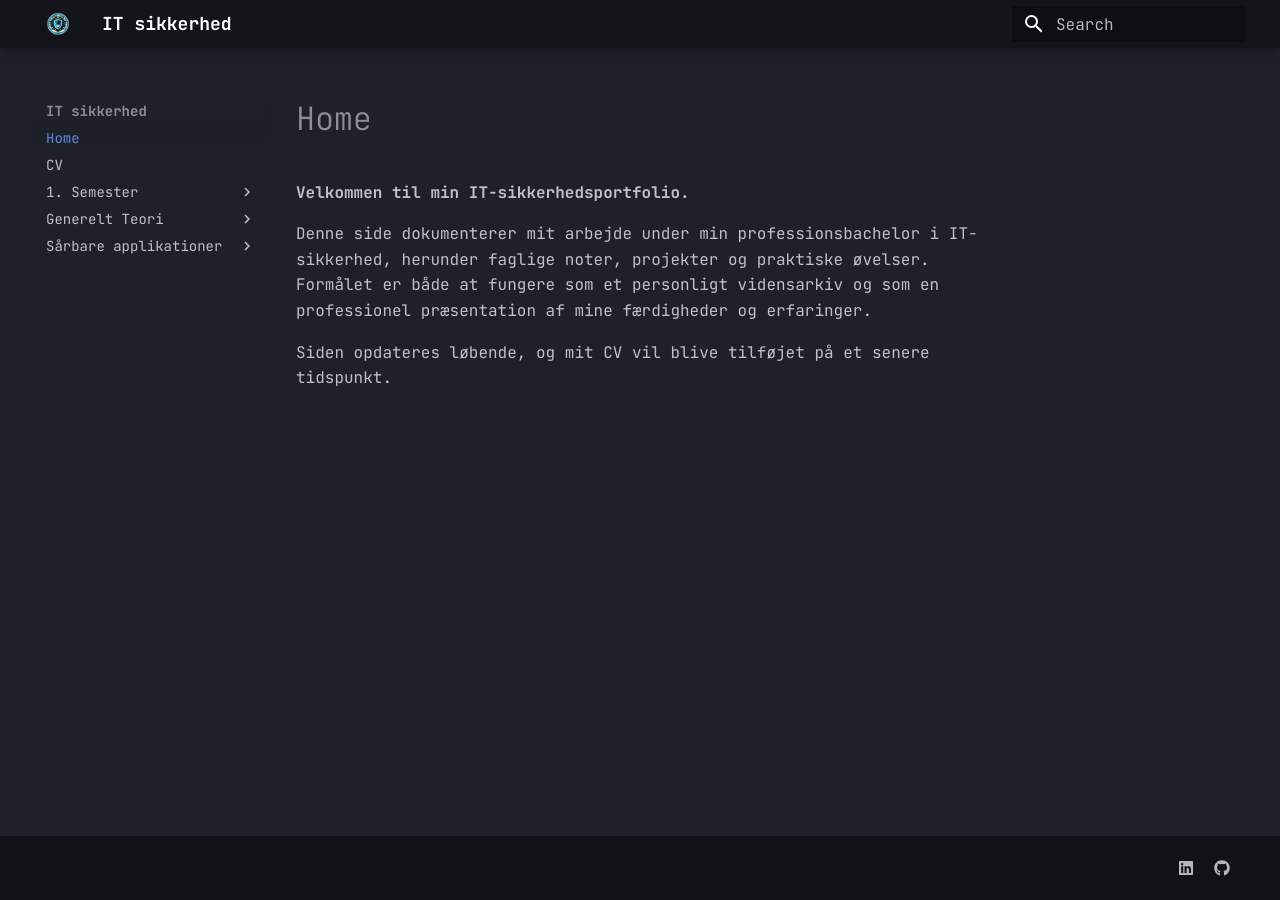
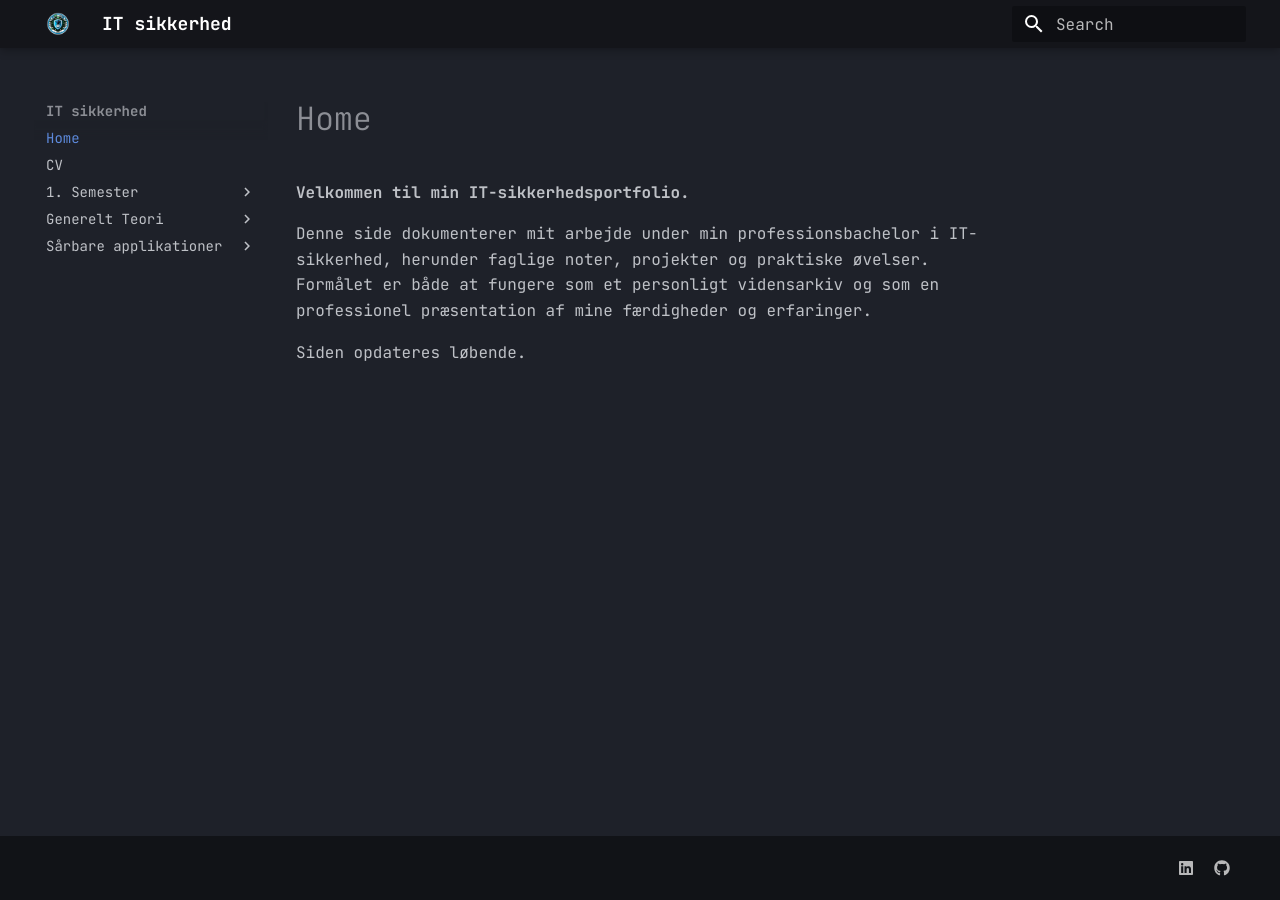
Before and after one commit to NoahRosenkjaer/IT-sikkerhed, an MkDocs documentation site: the page built from docs/index.md, in a window 1280 px wide. Built offline with MkDocs 1.6.1 and Material for MkDocs 9.7.7, drawn with Linux system fonts in a browser that asks for light colours.

Commit message:
Removed line

```diff
--- a/docs/index.md
+++ b/docs/index.md
@@ -4,4 +4,4 @@
 
 Denne side dokumenterer mit arbejde under min professionsbachelor i IT-sikkerhed, herunder faglige noter, projekter og praktiske øvelser. Formålet er både at fungere som et personligt vidensarkiv og som en professionel præsentation af mine færdigheder og erfaringer.
 
-Siden opdateres løbende, og mit CV vil blive tilføjet på et senere tidspunkt.
+Siden opdateres løbende.
```
